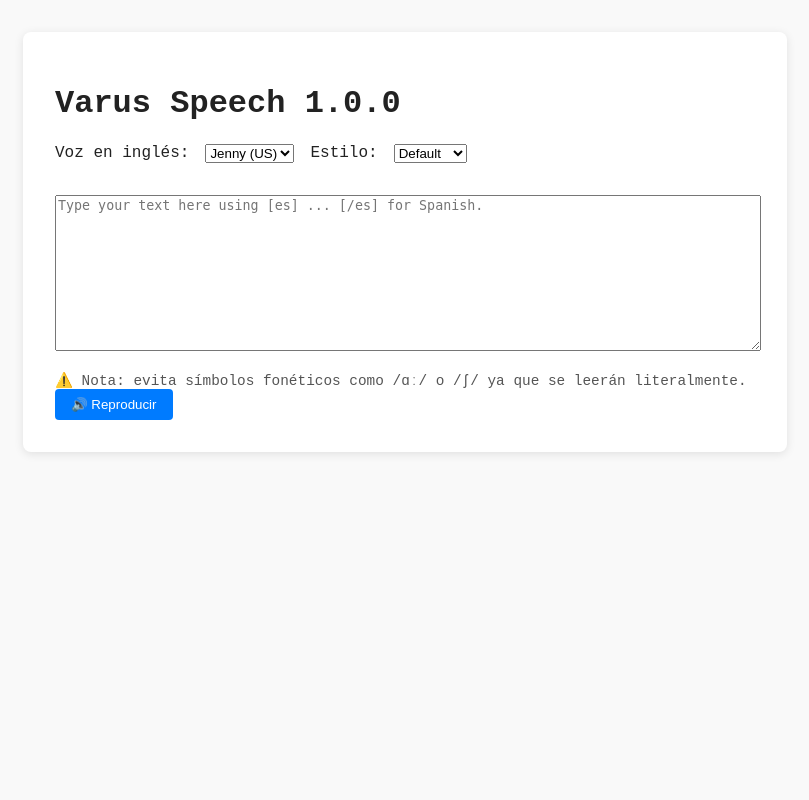
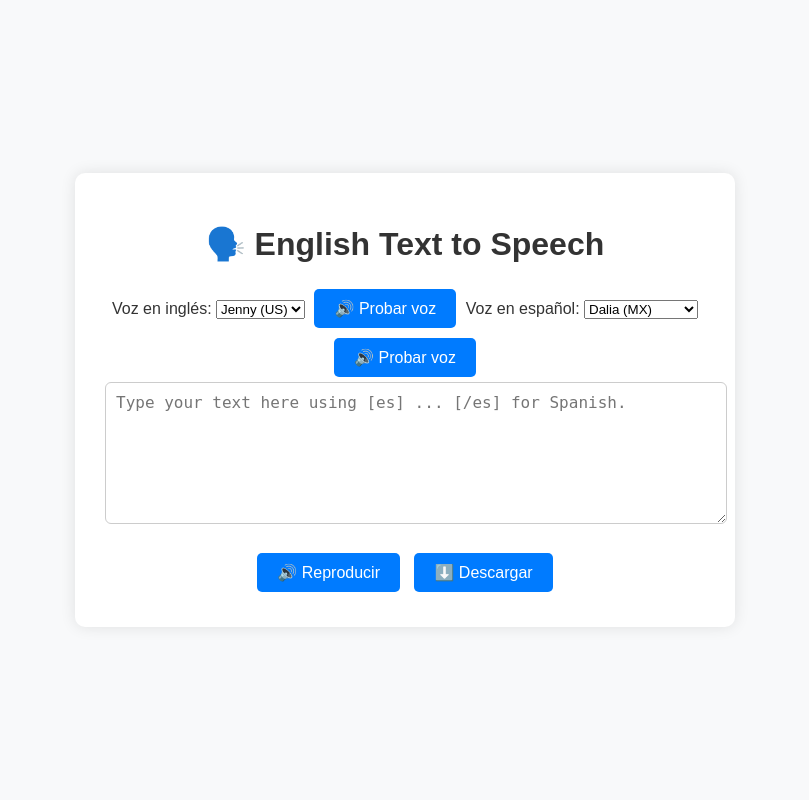
Before and after one commit to DrKodiakFoxman/VarusSpeech, a Flask app: page / in a window 1280 px wide. Shown: the whole page, without its empty margins (235-1044 px from the left). Run offline with Flask 3, Linux system fonts and the light colour scheme.

Commit message:
Add files via upload

```diff
--- a/app.py
+++ b/app.py
@@ -1,31 +1,80 @@
-from flask import Flask, render_template, request, send_file
-import tempfile
+from flask import Flask, request, send_file, render_template
+import uuid
 import os
-from TTS.api import TTS
+import asyncio
+from edge_tts import Communicate
 
 app = Flask(__name__)
 
-# Instancia global del modelo
-tts = TTS(model_name="tts_models/en/jenny/jenny", progress_bar=False, gpu=False)
+@app.route("/")
+def index():
+    return render_template("index.html")
 
-@app.route('/')
-def index():
-    return render_template('index.html')
+@app.route("/synthesize", methods=["POST"])
+def synthesize():
+    data = request.json
+    text = data.get("text")
+    voice_en = data.get("voice_en", "en-US-JennyNeural")
+    voice_es = data.get("voice_es", "es-MX-DaliaNeural")
 
-@app.route('/synthesize', methods=['POST'])
-def synthesize():
-    text = request.form['text']
-    voice = request.form['voice']
-    style = request.form['style']
-    is_spanish = voice.startswith("tts_models/es")
+    if not text:
+        return {"error": "No text provided"}, 400
 
-    tts_instance = TTS(model_name=voice, progress_bar=False, gpu=False)
-    with tempfile.NamedTemporaryFile(delete=False, suffix='.wav') as fp:
-        if style and style != "default":
-            tts_instance.tts_to_file(text=text, file_path=fp.name, speaker_wav=None, style_wav=None, style=style)
+    filename = f"output_{uuid.uuid4().hex}.mp3"
+    loop = asyncio.new_event_loop()
+    asyncio.set_event_loop(loop)
+    loop.run_until_complete(process_segments(text, voice_en, voice_es, filename))
+
+    return send_file(filename, as_attachment=True, download_name="tts_output.mp3")
+
+@app.route("/preview", methods=["POST"])
+def preview():
+    data = request.json
+    voice = data.get("voice")
+    lang = data.get("lang", "en")
+    if lang == "en":
+        text = "This is a sample of the selected English voice."
+    else:
+        text = "Esta es una muestra de la voz seleccionada en español."
+
+    filename = f"preview_{uuid.uuid4().hex}.mp3"
+    loop = asyncio.new_event_loop()
+    asyncio.set_event_loop(loop)
+    loop.run_until_complete(generate_audio(text, voice, filename))
+
+    return send_file(filename, download_name="preview.mp3", mimetype="audio/mpeg")
+
+async def process_segments(text, voice_en, voice_es, output_file):
+    import re
+    segments = re.split(r"(\[es\].*?\[/es\])", text, flags=re.DOTALL)
+    files = []
+
+    for i, segment in enumerate(segments):
+        segment = segment.strip()
+        if not segment:
+            continue
+
+        if segment.startswith("[es]") and segment.endswith("[/es]"):
+            clean_text = segment[4:-5].strip()
+            voice = voice_es
         else:
-            tts_instance.tts_to_file(text=text, file_path=fp.name)
-        return send_file(fp.name, as_attachment=True, download_name="output.wav")
+            clean_text = segment
+            voice = voice_en
 
-if __name__ == '__main__':
-    app.run(debug=True)
+        filename = f"seg_{uuid.uuid4().hex}.mp3"
+        await generate_audio(clean_text, voice, filename)
+        files.append(filename)
+
+    with open(output_file, "wb") as outfile:
+        for fname in files:
+            with open(fname, "rb") as infile:
+                outfile.write(infile.read())
+            os.remove(fname)
+
+async def generate_audio(text, voice, filename):
+    communicate = Communicate(text, voice=voice)
+    await communicate.save(filename)
+
+if __name__ == "__main__":
+    port = int(os.environ.get("PORT", 5000))
+    app.run(host="0.0.0.0", port=port)
--- a/requirements.txt
+++ b/requirements.txt
@@ -1,2 +1,2 @@
 Flask==2.3.2
-TTS==0.17.1
+edge-tts==6.1.10
--- a/static/script.js
+++ b/static/script.js
@@ -2,8 +2,6 @@ async function playAudio() {
   const text = document.getElementById("text-input").value;
   const voice_en = document.getElementById("voice-en").value;
   const voice_es = document.getElementById("voice-es").value;
-
-  document.getElementById("loading").style.display = "block";
 
   const res = await fetch("/synthesize", {
     method: "POST",
@@ -17,7 +15,6 @@ async function playAudio() {
   const audio = document.getElementById("audio-player");
   audio.src = url;
   audio.style.display = "block";
-  document.getElementById("loading").style.display = "none";
   audio.play();
 }
 
@@ -25,8 +22,6 @@ async function downloadAudio() {
   const text = document.getElementById("text-input").value;
   const voice_en = document.getElementById("voice-en").value;
   const voice_es = document.getElementById("voice-es").value;
-
-  document.getElementById("loading").style.display = "block";
 
   const res = await fetch("/synthesize", {
     method: "POST",
@@ -39,7 +34,6 @@ async function downloadAudio() {
   link.href = URL.createObjectURL(blob);
   link.download = "tts_output.mp3";
   link.click();
-  document.getElementById("loading").style.display = "none";
 }
 
 async function previewVoice(lang) {
--- a/static/style.css
+++ b/static/style.css
@@ -1,7 +1,7 @@
 body {
   margin: 0;
   font-family: Arial, sans-serif;
-  background: #f9f9f9;
+  background-color: #f8f9fa;
   color: #333;
   display: flex;
   justify-content: center;
@@ -10,50 +10,32 @@ body {
 }
 .container {
   width: 100%;
-  max-width: 700px;
+  max-width: 600px;
   padding: 30px;
-  background: white;
-  border-radius: 12px;
-  box-shadow: 0 0 10px rgba(0,0,0,0.1);
+  box-shadow: 0 0 15px rgba(0,0,0,0.1);
+  background-color: #fff;
+  border-radius: 10px;
   text-align: center;
-}
-h1 {
-  margin-bottom: 20px;
 }
 textarea {
   width: 100%;
-  height: 150px;
-  margin: 15px 0;
-  padding: 12px;
+  height: 120px;
+  margin-bottom: 20px;
+  padding: 10px;
   font-size: 1rem;
-  border-radius: 8px;
+  border-radius: 6px;
   border: 1px solid #ccc;
 }
 button {
   margin: 5px;
   padding: 10px 20px;
   font-size: 1rem;
+  border: none;
   border-radius: 5px;
-  border: none;
-  background-color: #1f8ef1;
-  color: white;
   cursor: pointer;
+  background-color: #007bff;
+  color: #fff;
 }
 button:hover {
-  background-color: #0f5fa5;
+  background-color: #0056b3;
 }
-label {
-  display: inline-block;
-  margin-top: 15px;
-  margin-right: 5px;
-}
-.note {
-  font-size: 0.9rem;
-  color: #777;
-}
-.loading {
-  margin-top: 15px;
-  font-size: 1rem;
-  color: #555;
-  display: none;
-}
--- a/templates/index.html
+++ b/templates/index.html
@@ -1,32 +1,38 @@
 <!DOCTYPE html>
 <html lang="en">
 <head>
-  <meta charset="UTF-8">
-  <meta name="viewport" content="width=device-width, initial-scale=1">
-  <title>Varus Speech 1.0.0</title>
-  <link rel="stylesheet" href="/static/css/style.css">
+  <meta charset="UTF-8" />
+  <meta name="viewport" content="width=device-width, initial-scale=1.0"/>
+  <title>Text to Speech App</title>
+  <link rel="stylesheet" href="{{ url_for('static', filename='style.css') }}" />
 </head>
 <body>
   <div class="container">
-    <h1>Varus Speech 1.0.0</h1>
-    <form id="speechForm" method="post" action="/synthesize">
-      <div class="row">
-        <label>Voz en inglés:</label>
-        <select name="voice">
-          <option value="tts_models/en/jenny/jenny">Jenny (US)</option>
-        </select>
-        <label>Estilo:</label>
-        <select name="style">
-          <option value="default">Default</option>
-          <option value="cheerful">Cheerful</option>
-          <option value="sad">Sad</option>
-          <option value="angry">Angry</option>
-        </select>
-      </div>
-      <textarea name="text" placeholder="Type your text here using [es] ... [/es] for Spanish."></textarea>
-      <div class="note">⚠️ Nota: evita símbolos fonéticos como /ɑː/ o /ʃ/ ya que se leerán literalmente.</div>
-      <button type="submit">🔊 Reproducir</button>
-    </form>
+    <h1>🗣️ English Text to Speech</h1>
+
+    <label for="voice-en">Voz en inglés:</label>
+    <select id="voice-en">
+      <option value="en-US-JennyNeural">Jenny (US)</option>
+      <option value="en-US-GuyNeural">Guy (US)</option>
+      <option value="en-GB-RyanNeural">Ryan (UK)</option>
+    </select>
+    <button onclick="previewVoice('en')">🔊 Probar voz</button>
+
+    <label for="voice-es">Voz en español:</label>
+    <select id="voice-es">
+      <option value="es-MX-DaliaNeural">Dalia (MX)</option>
+      <option value="es-ES-ElviraNeural">Elvira (España)</option>
+      <option value="es-MX-JorgeNeural">Jorge (MX)</option>
+    </select>
+    <button onclick="previewVoice('es')">🔊 Probar voz</button>
+
+    <textarea id="text-input" placeholder="Type your text here using [es] ... [/es] for Spanish."></textarea>
+    <div class="buttons">
+      <button onclick="playAudio()">🔊 Reproducir</button>
+      <button onclick="downloadAudio()">⬇️ Descargar</button>
+    </div>
+    <audio id="audio-player" controls style="display:none;"></audio>
   </div>
+  <script src="{{ url_for('static', filename='script.js') }}"></script>
 </body>
 </html>
```
Also changed, not shown: runtime.txt (line endings or trailing spaces).
